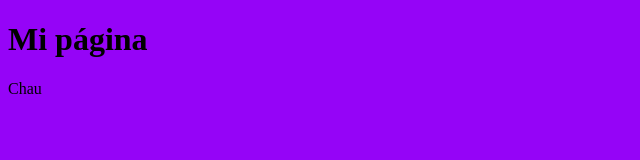
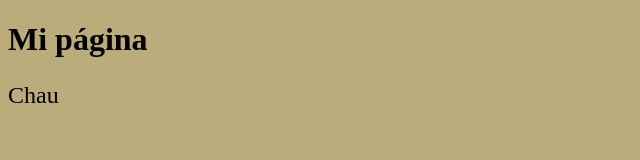
Before and after one commit to joacobesada/practicaGit, a plain HTML site: page index.html in a window 1280 px wide. Shown: the whole page, without its empty margins (0-640 px from the left). Drawn offline with Linux system fonts and the light colour scheme.

Commit message:
cambio tamaño de la despedida

```diff
--- a/css/estilos.css
+++ b/css/estilos.css
@@ -1,3 +1,3 @@
  body {
-  background-color: rgb(149, 4, 247);
+  background-color: rgb(187, 172, 123);
 }
--- a/index.html
+++ b/index.html
@@ -9,5 +9,5 @@
 <body>
     <h1>Mi página</h1>
 </body>
-     <p>Chau</p>
+     <p style="font-size: 24px;">Chau</p>
 </html>
```
